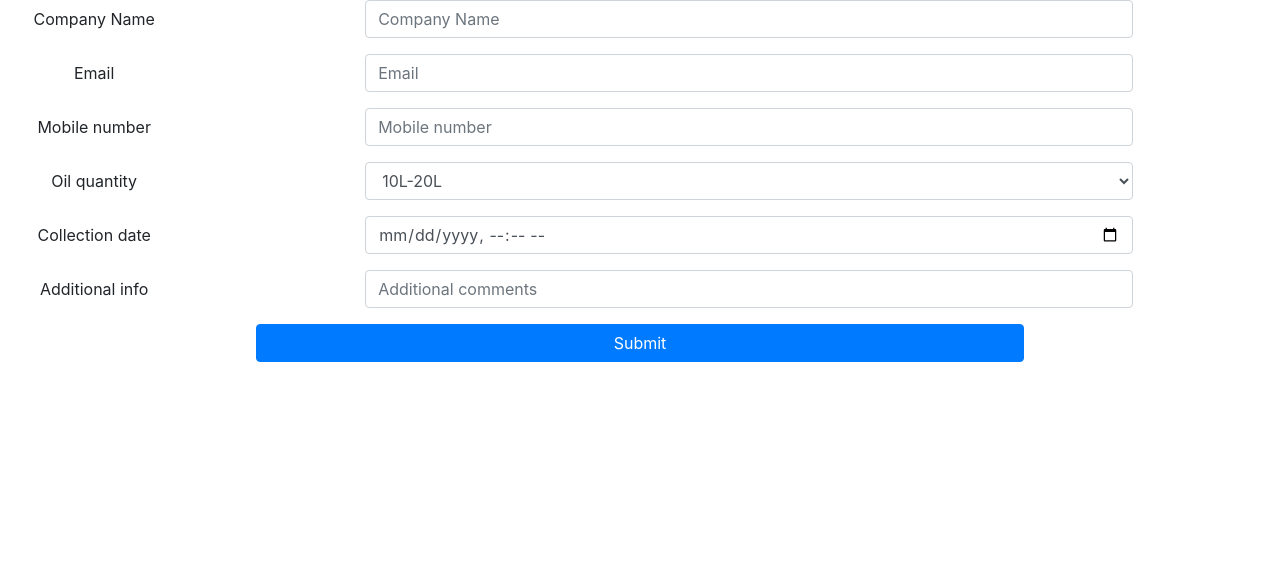
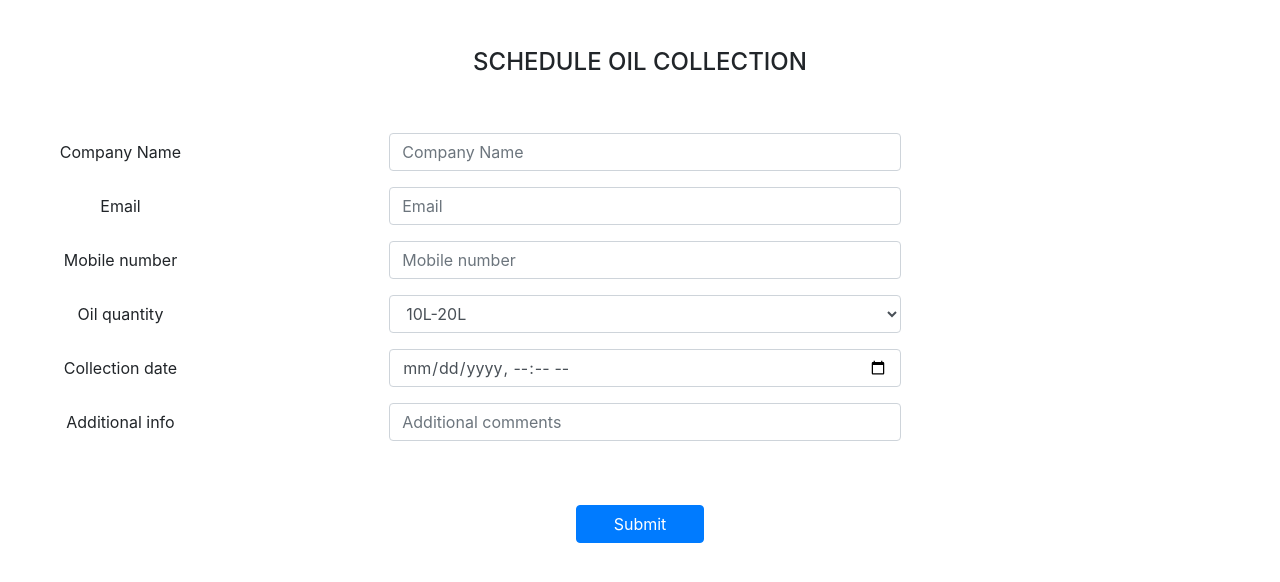
Before and after one commit to WildCodeSchool/2022-03-JS-Lisbon-hackathon-1-DreamGreen, a React (Create React App) app in the folder dream-green/: page / in a window 1280 px wide. Shown: the top 582 px of the page. Built offline with nearby package versions, Linux system fonts and the light colour scheme.

Commit message:
Added styling and media queries

```diff
--- a/dream-green/src/Components/Form/Form.css
+++ b/dream-green/src/Components/Form/Form.css
@@ -1,13 +1,31 @@
+ .main-form {
+     padding: 1rem 3rem 3rem 3rem;
+ }
+
  .form {
      display: flex;
      flex-direction: column;
      align-items: center;
-     justify-content: center;
+     justify-content: center
  }
+
+ .form-title {
+     font-size: 1.5rem;
+     padding-top: 3rem;
+ }
+
 
  input,
  select {
      width: 60vw !important;
+ }
+
+ button {
+     width: 40vw !important;
+ }
+
+ .form-button_container {
+     padding-top: 1.5rem;
  }
 
  .form-main-container {
@@ -40,3 +58,41 @@
      background-color: #007bff;
      border-color: #007bff;
  }
+
+ @media only screen and (min-width: 768px) {
+     button {
+         width: 20vw !important;
+     }
+
+     .main-form {
+         padding: 3rem 3rem 3rem 3rem;
+     }
+ }
+
+ @media only screen and (min-width: 1200px) {
+     button {
+         width: 10vw !important;
+     }
+
+     .row {
+         display: flex;
+         justify-content: center;
+     }
+
+     input,
+     select {
+         width: 40vw !important;
+     }
+
+     .form-group {
+         width: 82vw;
+     }
+
+     .main-form {
+         padding: 3rem 3rem 3rem 3rem;
+     }
+
+     .form-button_container {
+         padding-top: 3rem;
+     }
+ }
--- a/dream-green/src/Components/Form/Form.jsx
+++ b/dream-green/src/Components/Form/Form.jsx
@@ -11,9 +11,9 @@ function Form() {
     return (
         <div>
             <div>
-
+                <h1 className='form-title'>SCHEDULE OIL COLLECTION</h1>
             </div>
-            <form onSubmit={handleSubmit(onSubmit)}>
+            <form className='main-form' onSubmit={handleSubmit(onSubmit)}>
                 <div class="form-group row">
                     <label class="col-sm-2 col-form-label">Company Name</label>
                     <div class="col-sm-10">
@@ -56,7 +56,9 @@ function Form() {
                         <input type="text" class="form-control" placeholder="Additional comments" {...register("Additional comments", {})} />
                     </div>
                 </div>
-                <input className='btn btn-primary' type="submit" />
+                <div className='form-button_container'>
+                    <button className='btn btn-primary submit-button' type="submit">Submit</button>
+                </div>
             </form>
         </div>
     );
```
